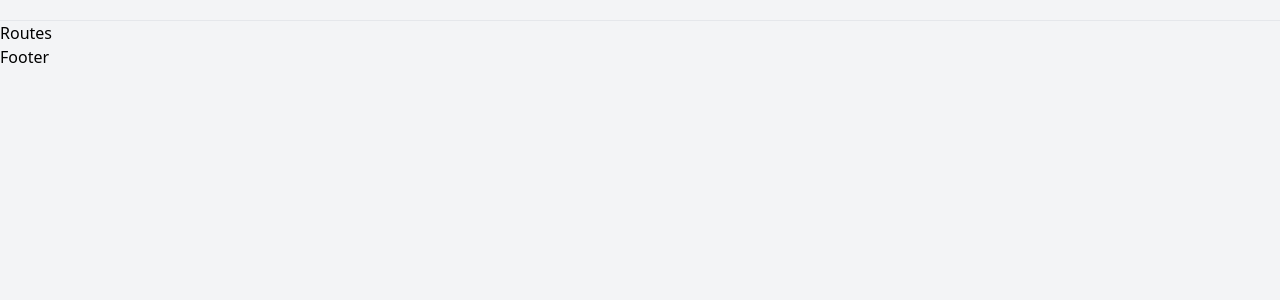
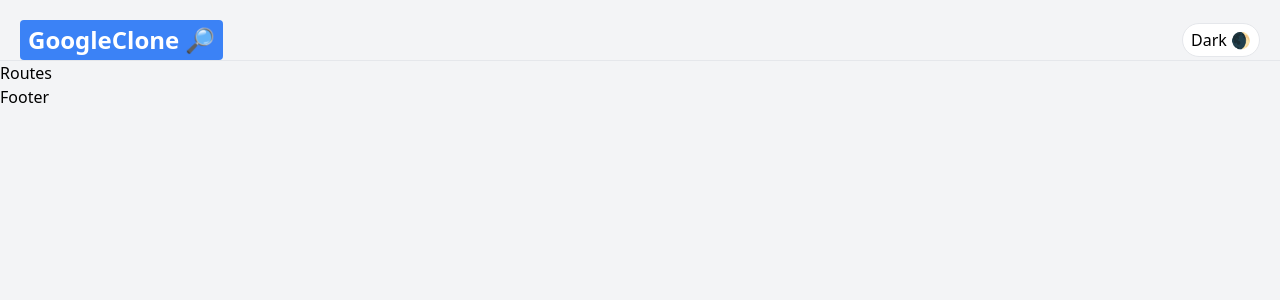
Before and after one commit to alimbaeva/Google_Clone_KK, a React (Create React App) app: page / in a window 1280 px wide. Shown: the top 300 px of the page. Built offline with nearby package versions, Linux system fonts and the light colour scheme.

Commit message:
feat: dark and light background

```diff
--- a/src/App.js
+++ b/src/App.js
@@ -7,8 +7,8 @@ const App = () => {
     const [darkTheme, setDarkTheme] = useState(false);
     return (
         <div className={darkTheme ? 'dark' : ''}>
-            <div className='bg-gray-100 dark:bg-gray-900 dark:taxt-gray-200 min-h-screen'>
-                <Navbar />
+            <div className='bg-gray-100 dark:bg-gray-900 dark:text-gray-200 min-h-screen'>
+                <Navbar darkTheme={darkTheme} setDarkTheme={setDarkTheme} />
                 <Routes />
                 <Footer />
             </div>
--- a/src/components/Navbar.jsx
+++ b/src/components/Navbar.jsx
@@ -1,11 +1,18 @@
 import React from 'react';
 import { Link } from 'react-router-dom';
 
-export const Navbar = () => {
+export const Navbar = ({ darkTheme, setDarkTheme }) => {
     return (
         <div className='p-5 pb-0 flex flex-wrap sm:justify-between justify-center items-center border-b dark:border-gray-700 border-gray-200'>
             <div className='flex justify-between items-center space-x-5 w-screen'>
-
+                <Link to='/'>
+                    <p className='text-2xl bg-blue-500 font-bold text-white py-1 px-2 rounded dark:bg-gray-500 dark:text-gray-900'>
+                        GoogleClone 🔎
+                    </p>
+                </Link>
+                <button type='button' onClick={() => setDarkTheme(!darkTheme)} className="text=xl dark:bg-gray-50 dark:text-gray-900 bg-white border rounded-full px-2 py-1 hover:shadow-lg" >
+                    {darkTheme ? 'Light 💡' : 'Dark 🌒'}
+                </button>
             </div>
         </div>
     );
--- a/src/index.js
+++ b/src/index.js
@@ -1,6 +1,15 @@
 import React from "react";
 import ReactDom from "react-dom";
+import { BrowserRouter as Router } from "react-router-dom";
 import App from './App';
 import './global.css';
 
-ReactDom.render(<App />, document.getElementById('root'));
+ReactDom.render(
+    <Router>
+        <App />
+    </Router>,
+
+
+    document.getElementById('root')
+
+);
--- a/tailwind.config.js
+++ b/tailwind.config.js
@@ -1,6 +1,6 @@
 module.exports = {
   purge: ['./src/**/*.{js,jsx,ts,tsx}', './public/index.html'],
-  darkMode: false, // or 'media' or 'class'
+  darkMode: 'class', // or 'media' or 'class'
   theme: {
     extend: {},
   },
```
